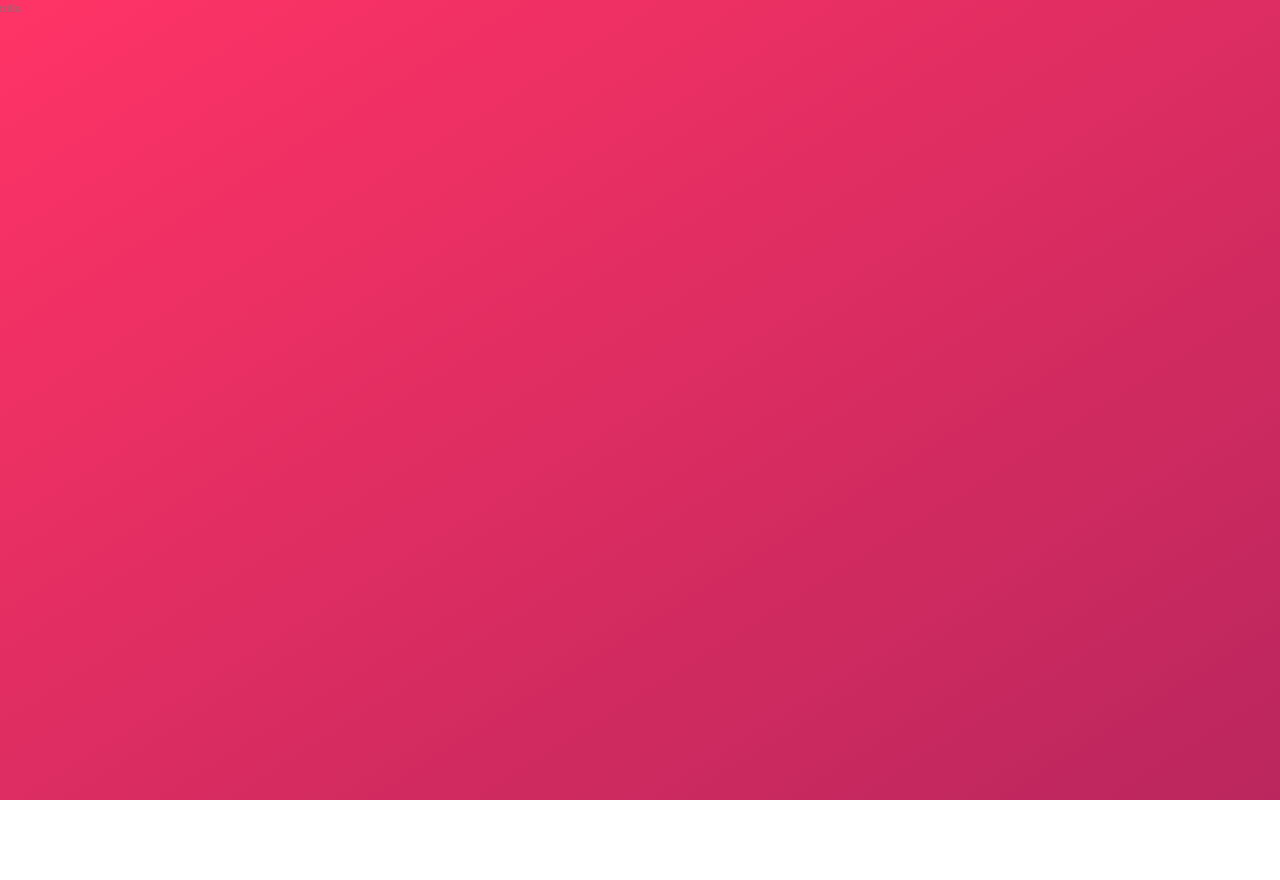
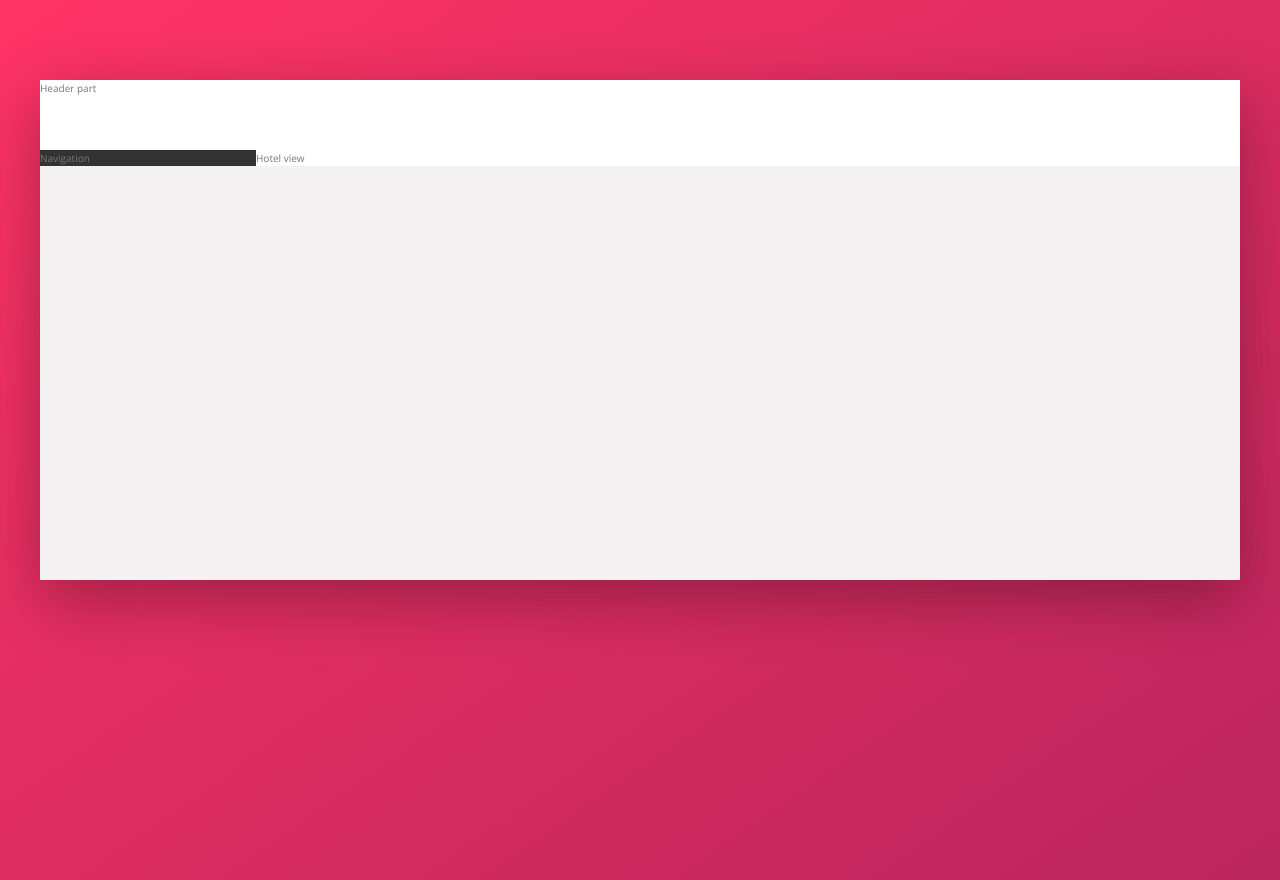
Before and after one commit to pad6y/css-Trillo, a website: page index.html in a window 1280 px wide. Before the commit the page ends 800 px from the top, so only its background shows below. Drawn offline with nearby package versions, Linux system fonts and the light colour scheme.

Commit message:
Overall layout setup -74

```diff
--- a/index.html
+++ b/index.html
@@ -11,6 +11,18 @@
         <title>trillo &mdash; Your all-in-one booking app</title>
     </head>
     <body>
-        trillo
+        <div class="container">
+            <header class="header">
+                Header part
+            </header>
+            <div class="content">
+                <nav class="sidebar">
+                    Navigation
+                </nav>
+                <main class="hotel-view">
+                    Hotel view
+                </main>
+            </div>
+        </div>
     </body>
 </html>
--- a/sass/_base.scss
+++ b/sass/_base.scss
@@ -12,6 +12,8 @@
    --color-grey-dark-1:#333;
    --color-grey-dark-2:#777;
    --color-grey-dark-3:#999;
+
+   --shadow-dark:0 2rem 6rem rgba(0, 0, 0, 0.3)
 }
 
 * {
--- a/sass/_layout.scss
+++ b/sass/_layout.scss
@@ -0,0 +1,29 @@
+.container {
+   max-width: 120rem;
+   margin: 8rem auto;
+   background-color: var(--color-grey-light-2);
+   box-shadow: var(--shadow-dark);
+
+   min-height: 50rem;
+}
+
+.header {
+   height: 7rem;
+   background-color: #fff;
+   border-bottom: var(--color-grey-light-2);
+}
+
+.content {
+   display: flex;
+}
+
+.sidebar {
+   background-color: var(--color-grey-dark-1);
+
+   flex: 0 0 18%;
+}
+
+.hotel-view {
+   background-color: #fff;
+   flex: 1;
+}
```
Also changed, not shown: css/style.css.
